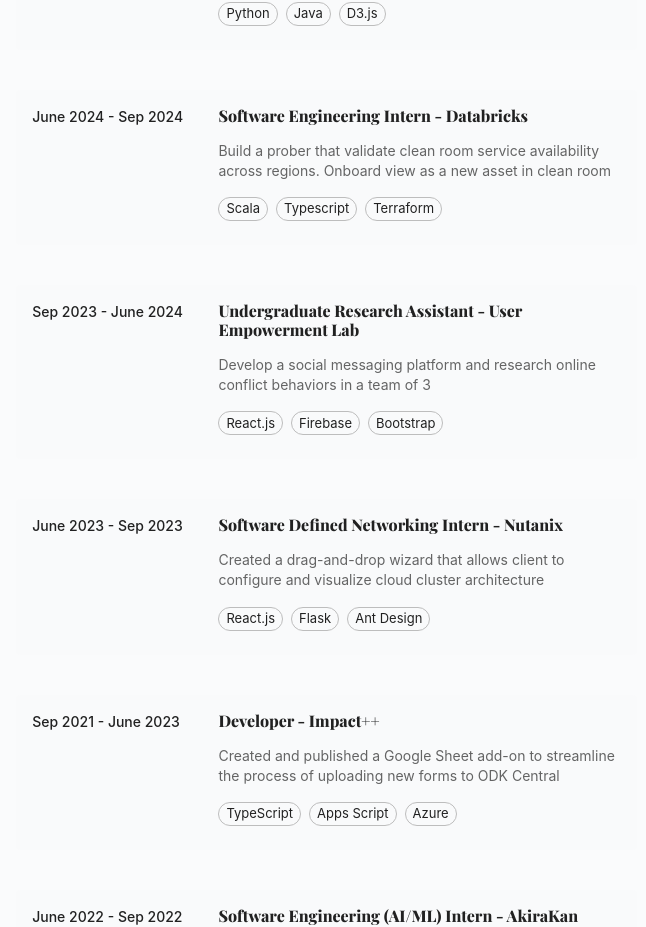
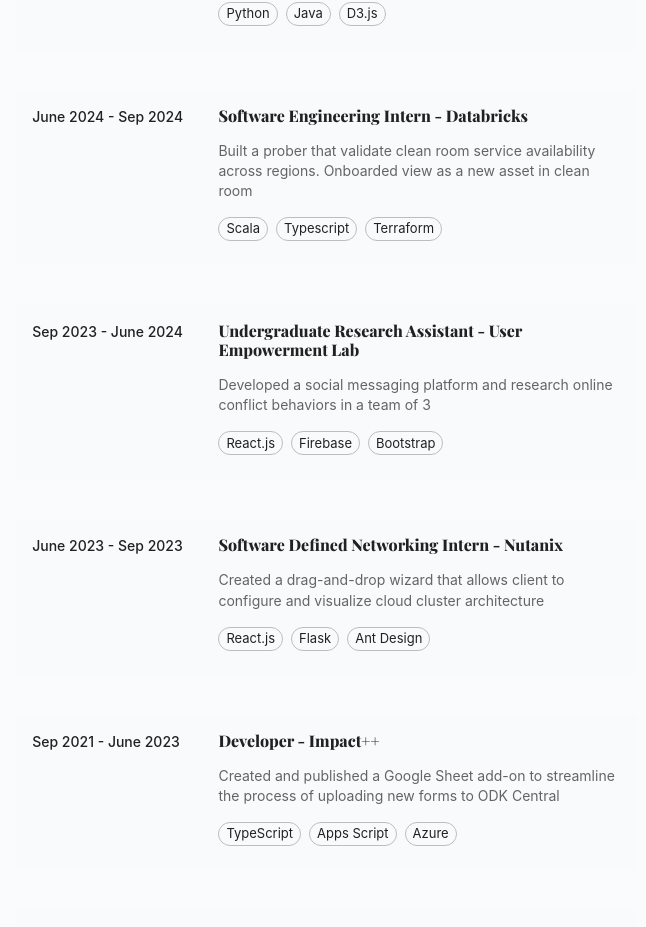
Before and after one commit to WeiJun428/WeiJun428.github.io, a React (Create React App) app: page / in a window 1280 px wide. Shown: the part 936-1863 px from the top of the page, without its empty margins (531-1177 px from the left). Built offline with nearby package versions, Linux system fonts and the light colour scheme.

Commit message:
Fix past tense

```diff
--- a/src/components/Experience/Experience.jsx
+++ b/src/components/Experience/Experience.jsx
@@ -28,7 +28,7 @@
     time: "June 2024 - Sep 2024",
     title: "Software Engineering Intern - Databricks",
     description: [
-      "Build a prober that validate clean room service availability across regions. Onboard view as a new asset in clean room",
+      "Built a prober that validate clean room service availability across regions. Onboarded view as a new asset in clean room",
     ],
     skills: ["Scala", "Typescript", "Terraform"],
     link: "https://www.databricks.com/",
@@ -37,7 +37,7 @@
     time: "Sep 2023 - June 2024",
     title: "Undergraduate Research Assistant - User Empowerment Lab",
     description: [
-      "Develop a social messaging platform and research online conflict behaviors in a team of 3",
+      "Developed a social messaging platform and research online conflict behaviors in a team of 3",
     ],
     skills: ["React.js", "Firebase", "Bootstrap"],
     link: "https://www.userempowerment.org/",
```
